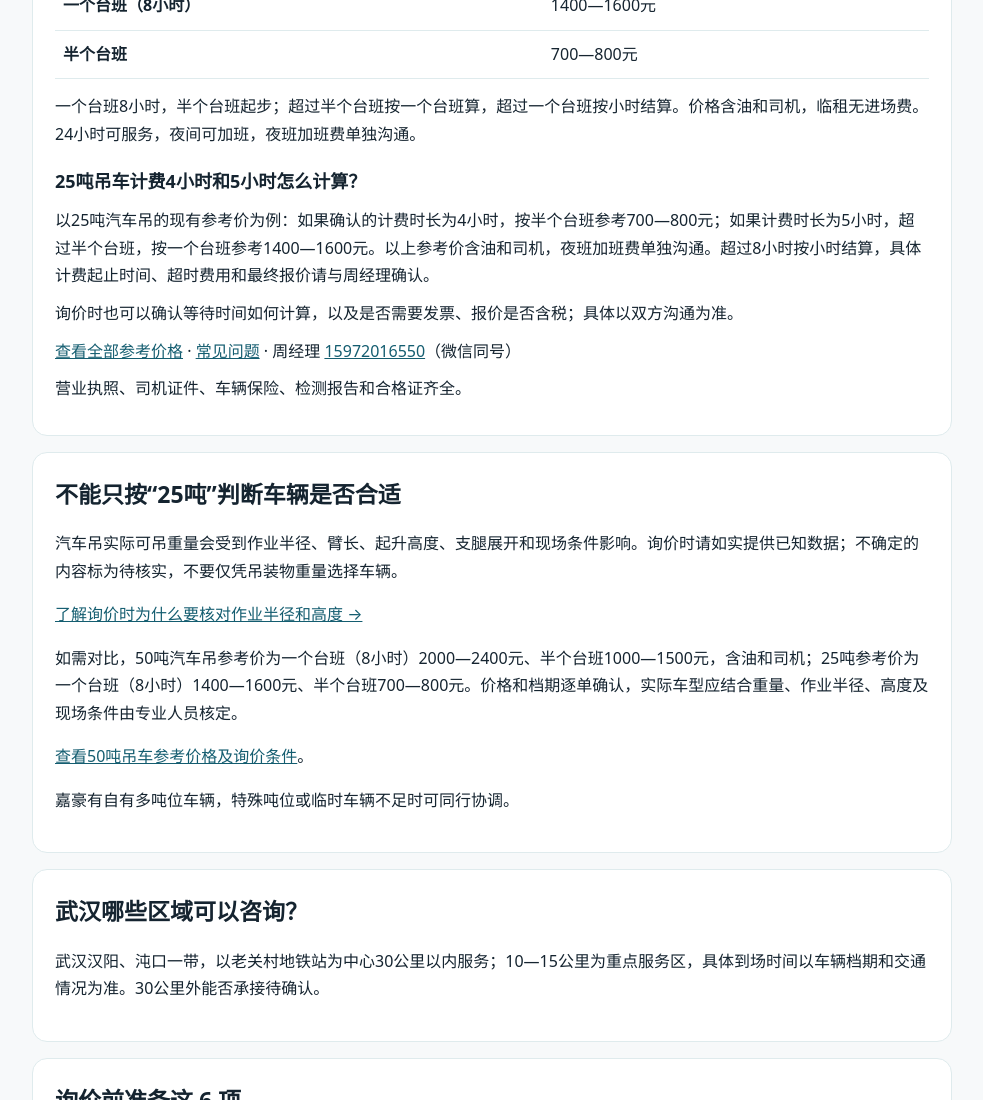
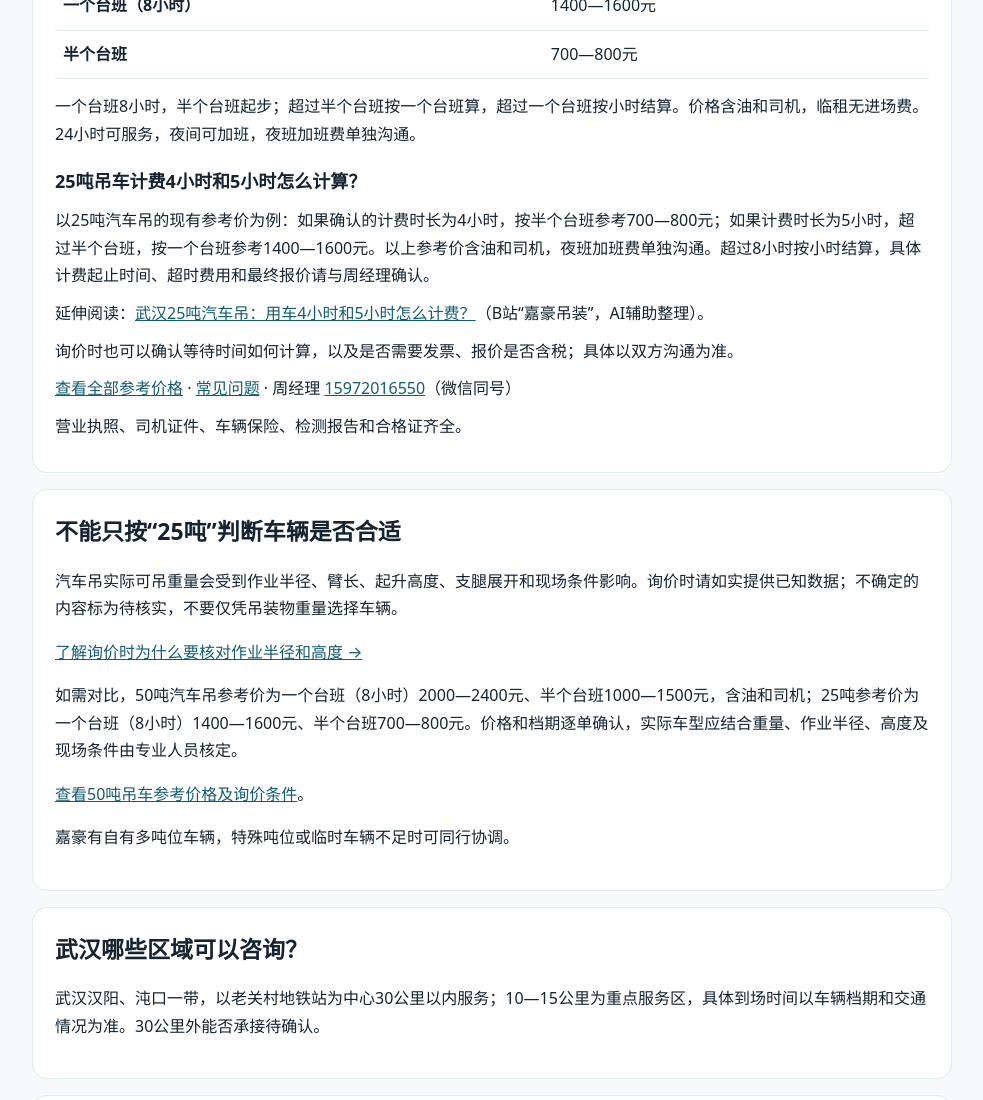
Before and after one commit to a15972016550-ops/wuhan-jiahao-crane, a plain HTML site: page wuhan-25-ton-crane.html in a window 1280 px wide. Shown: the part 761-1861 px from the top of the page, without its empty margins (148-1131 px from the left). Drawn offline with Linux system fonts and the light colour scheme.

Commit message:
Link 25-ton pricing guide to published article [skip indexnow]

```diff
--- a/wuhan-25-ton-crane.html
+++ b/wuhan-25-ton-crane.html
@@ -39,7 +39,7 @@
   </div></section>
   <main class="main wrap">
     <article>
-      <section class="card geo-panel" aria-label="租赁事实与价格"><h2>武汉25吨吊车一个台班和半个台班多少钱？</h2><p>以下为嘉豪25吨汽车吊参考价格，含油和司机；具体车辆、档期与现场条件逐单确认。</p><table class="price-table"><caption>25吨汽车吊租赁参考价格（人民币）</caption><thead><tr><th scope="col">租赁方式</th><th scope="col">参考价格</th></tr></thead><tbody><tr><th scope="row">一个台班（8小时）</th><td>1400—1600元</td></tr><tr><th scope="row">半个台班</th><td>700—800元</td></tr></tbody></table><p>一个台班8小时，半个台班起步；超过半个台班按一个台班算，超过一个台班按小时结算。价格含油和司机，临租无进场费。 24小时可服务，夜间可加班，夜班加班费单独沟通。</p><h3>25吨吊车计费4小时和5小时怎么计算？</h3><p>以25吨汽车吊的现有参考价为例：如果确认的计费时长为4小时，按半个台班参考700—800元；如果计费时长为5小时，超过半个台班，按一个台班参考1400—1600元。以上参考价含油和司机，夜班加班费单独沟通。超过8小时按小时结算，具体计费起止时间、超时费用和最终报价请与周经理确认。</p>
+      <section class="card geo-panel" aria-label="租赁事实与价格"><h2>武汉25吨吊车一个台班和半个台班多少钱？</h2><p>以下为嘉豪25吨汽车吊参考价格，含油和司机；具体车辆、档期与现场条件逐单确认。</p><table class="price-table"><caption>25吨汽车吊租赁参考价格（人民币）</caption><thead><tr><th scope="col">租赁方式</th><th scope="col">参考价格</th></tr></thead><tbody><tr><th scope="row">一个台班（8小时）</th><td>1400—1600元</td></tr><tr><th scope="row">半个台班</th><td>700—800元</td></tr></tbody></table><p>一个台班8小时，半个台班起步；超过半个台班按一个台班算，超过一个台班按小时结算。价格含油和司机，临租无进场费。 24小时可服务，夜间可加班，夜班加班费单独沟通。</p><h3>25吨吊车计费4小时和5小时怎么计算？</h3><p>以25吨汽车吊的现有参考价为例：如果确认的计费时长为4小时，按半个台班参考700—800元；如果计费时长为5小时，超过半个台班，按一个台班参考1400—1600元。以上参考价含油和司机，夜班加班费单独沟通。超过8小时按小时结算，具体计费起止时间、超时费用和最终报价请与周经理确认。</p><p>延伸阅读：<a href="https://www.bilibili.com/opus/1271156649998942224">武汉25吨汽车吊：用车4小时和5小时怎么计费？</a>（B站“嘉豪吊装”，AI辅助整理）。</p>
   <p>询价时也可以确认等待时间如何计算，以及是否需要发票、报价是否含税；具体以双方沟通为准。</p><p><a href="./jiage.html">查看全部参考价格</a> · <a href="./faq.html">常见问题</a> · 周经理 <a href="tel:15972016550">15972016550</a>（微信同号）</p><p>营业执照、司机证件、车辆保险、检测报告和合格证齐全。</p></section>
       <section class="card">
         <h2>不能只按“25吨”判断车辆是否合适</h2>
```
